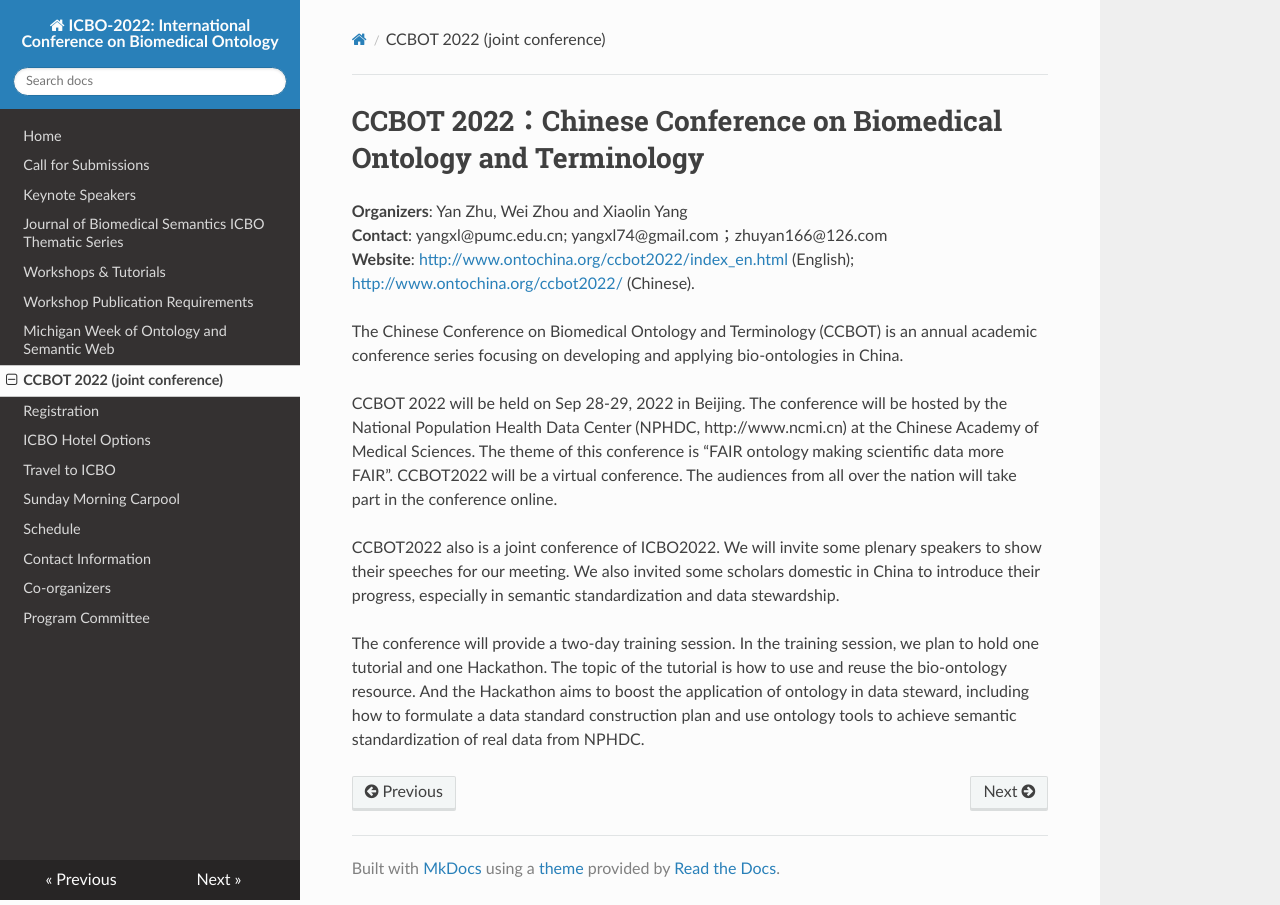
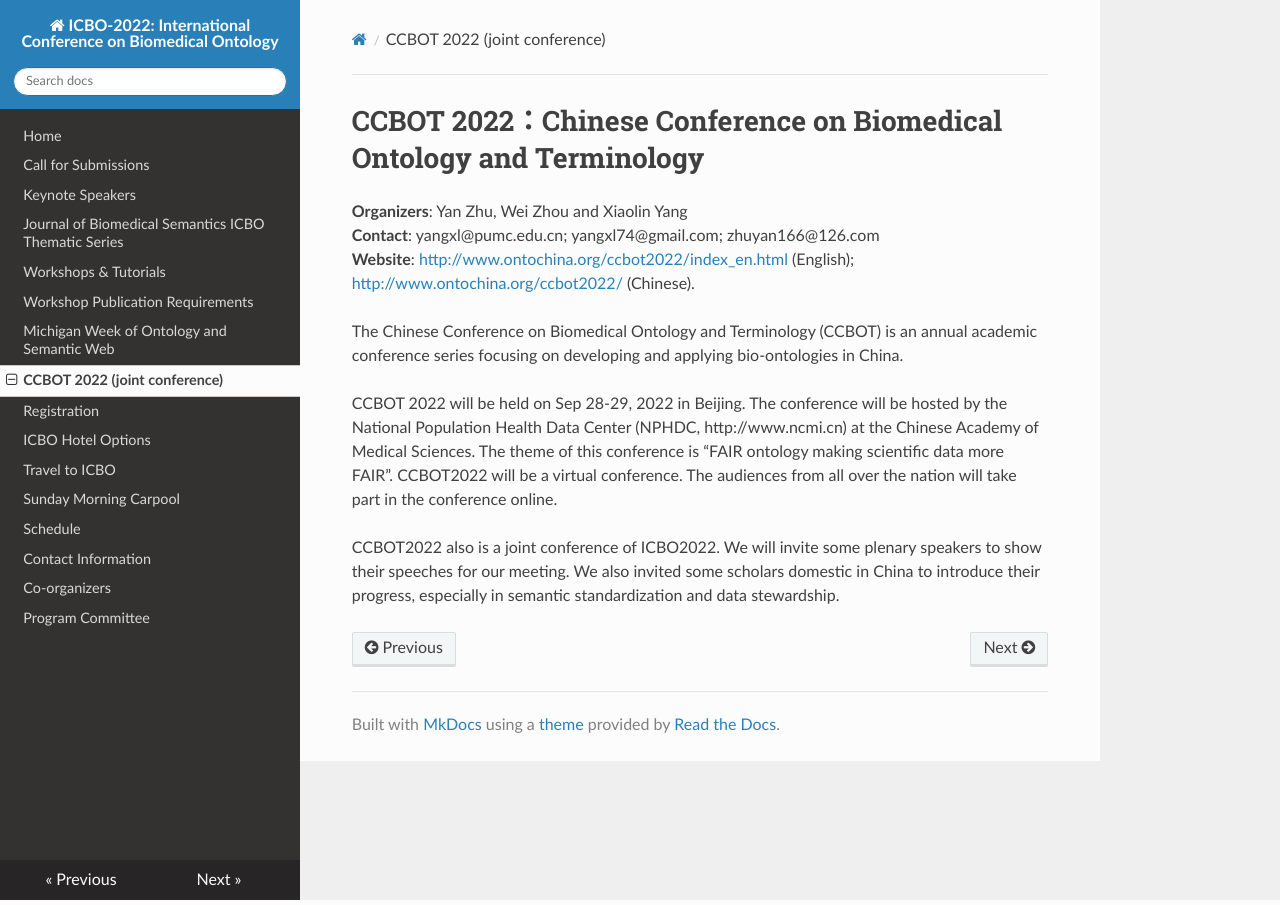
Before and after one commit to johnbeve/BFO-Organization, an MkDocs documentation site: the page built from docs/CCBOT2022.md, in a window 1280 px wide. Built offline with MkDocs 1.6.1, drawn with Linux system fonts in a browser that asks for light colours; nearby versions of some CDN libraries.

Commit message:
Update CCBOT2022.md

```diff
--- a/docs/CCBOT2022.md
+++ b/docs/CCBOT2022.md
@@ -1,7 +1,7 @@
 # CCBOT 2022：Chinese Conference on Biomedical Ontology and Terminology
 
 **Organizers**: Yan Zhu, Wei Zhou and Xiaolin Yang
-**Contact**: yangxl@pumc.edu.cn; yangxl74@gmail.com；zhuyan166@126.com
+**Contact**: yangxl@pumc.edu.cn; yangxl74@gmail.com; zhuyan166@126.com
 **Website**: [http://www.ontochina.org/ccbot2022/index_en.html](http://www.ontochina.org/ccbot2022/index_en.html) (English); [http://www.ontochina.org/ccbot2022/](http://www.ontochina.org/ccbot2022/) (Chinese).
 
 The Chinese Conference on Biomedical Ontology and Terminology (CCBOT) is an annual academic conference series focusing on developing and applying bio-ontologies in China.
@@ -9,5 +9,3 @@ The Chinese Conference on Biomedical Ontology and Terminology (CCBOT) is an annu
 CCBOT 2022 will be held on Sep 28-29, 2022 in Beijing. The conference will be hosted by the National Population Health Data Center (NPHDC, http://www.ncmi.cn) at the Chinese Academy of Medical Sciences. The theme of this conference is “FAIR ontology making scientific data more FAIR”. CCBOT2022 will be a virtual conference. The audiences from all over the nation will take part in the conference online.
 
 CCBOT2022 also is a joint conference of ICBO2022. We will invite some plenary speakers to show their speeches for our meeting. We also invited some scholars domestic in China to introduce their progress, especially in semantic standardization and data stewardship.
-
-The conference will provide a two-day training session. In the training session, we plan to hold one tutorial and one Hackathon. The topic of the tutorial is how to use and reuse the bio-ontology resource. And the Hackathon aims to boost the application of ontology in data steward, including how to formulate a data standard construction plan and use ontology tools to achieve semantic standardization of real data from NPHDC.
```
